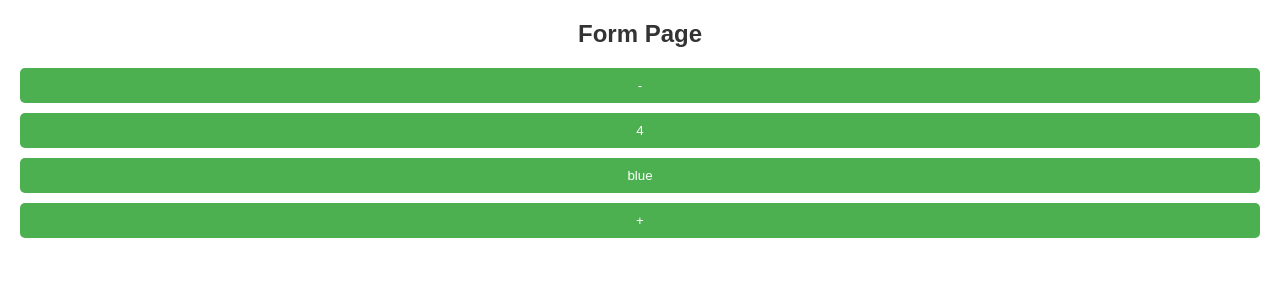
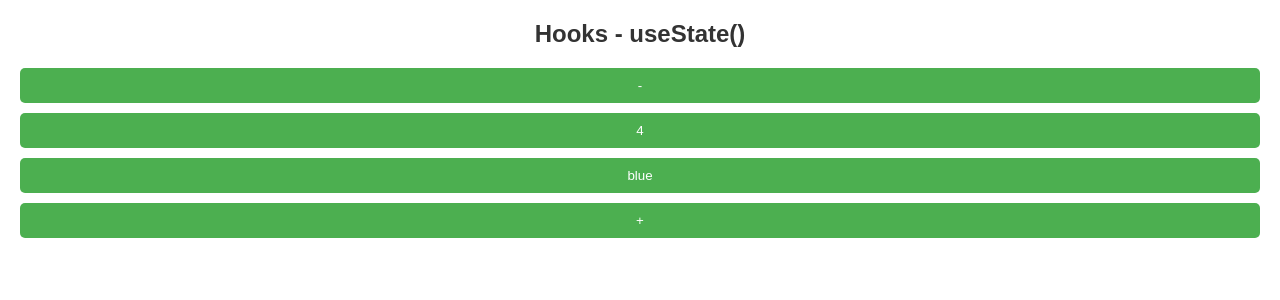
Before and after one commit to iamMseyed/my-react-app, a React (Create React App) app: page / in a window 1280 px wide. Shown: the top 300 px of the page. Built offline with nearby package versions, Linux system fonts and the light colour scheme.

Commit message:
updated hooks

```diff
--- a/src/App.js
+++ b/src/App.js
@@ -5,7 +5,6 @@ import './App.css';
 // import Playground from './Playground';
 //const carArray = ['Ford', 'BMW', 'Audi'];
 
-import Heading from "./Heading";
 import InputFieldForm from "./InputFieldForm";
 import Dropdown from "./Dropdown";
 import ButtonForm from "./ButtonForm";
@@ -31,7 +30,6 @@ function App() {
           <Button/>
       </form>
 */}
-     <Heading value={FormValue} />
        {/* <form>
         <label for={InputName1}> {InputName1}
           <InputFieldForm id={InputName1} type={InputTypeText} name={InputName1} placeholder={InputMsg1} />
--- a/src/UseStateBasis.js
+++ b/src/UseStateBasis.js
@@ -1,4 +1,5 @@
 import {useState} from "react";
+import Heading from "./Heading";
 
 function countInitial(){
     console.log('Run this!')
@@ -83,6 +84,7 @@ function UseStateBasic(){
     }
     return (
         <>
+            <Heading value='Hooks - useState()'/>
             <button onClick={decrement}> - </button>
             <button> {count} </button>
             <button>{theme}</button>
```
